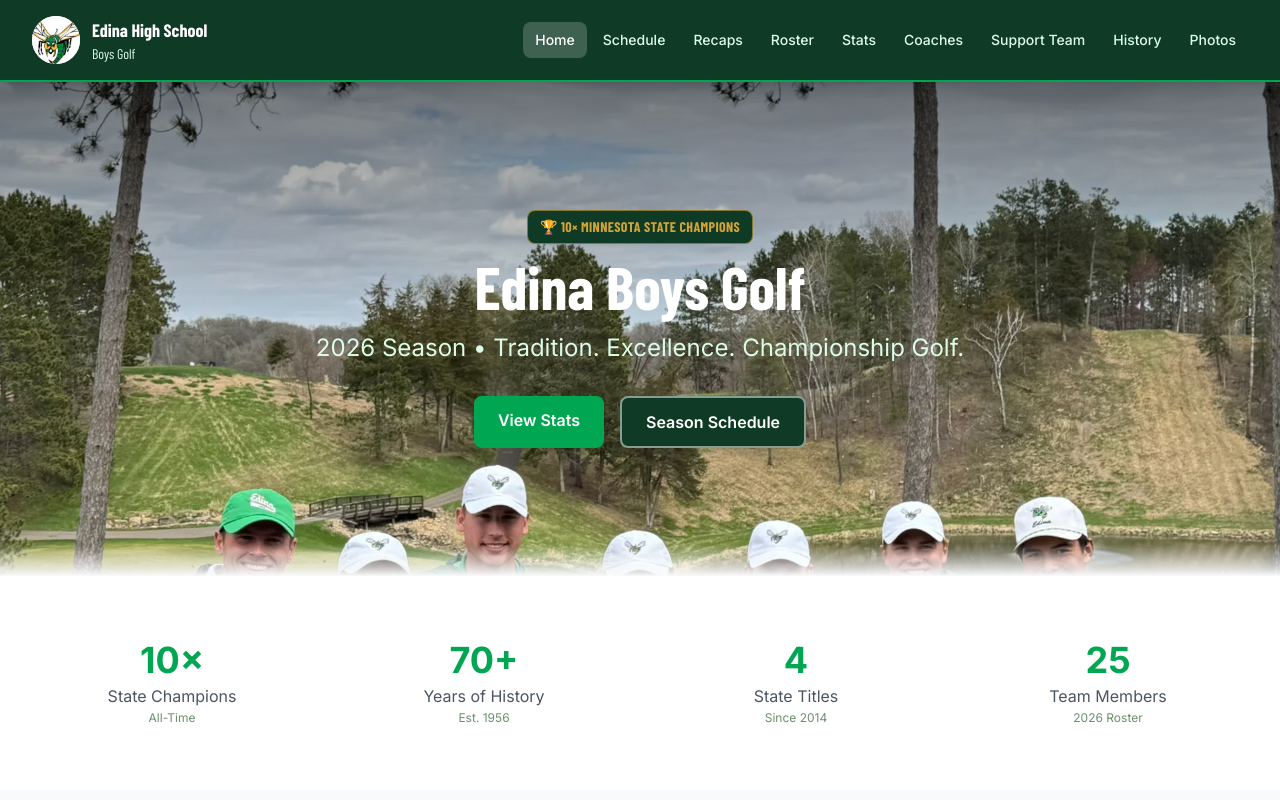
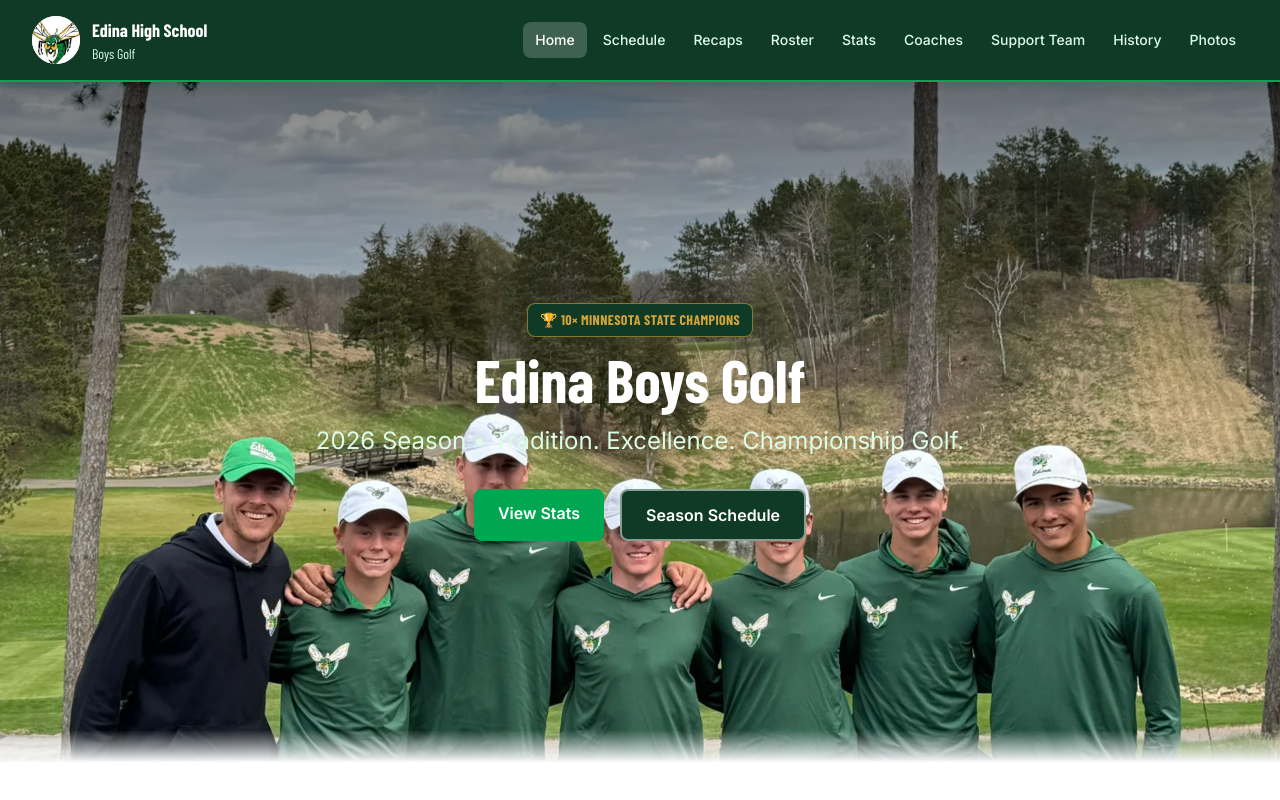
Before and after one commit to rlarson12/edina-golf-website, a React (Vite) app: page / in a window 1280 px wide. Shown: the top 800 px of the page. Built offline with nearby package versions, Linux system fonts and the light colour scheme; a web font is replaced by a local one.

Commit message:
Hero: 50% 60% position, min-h 680px desktop, comment added — aspect-ratio fix, do not reduce height

```diff
--- a/public/version.json
+++ b/public/version.json
@@ -1 +1 @@
-{"buildTime":1776401526626}
+{"buildTime":1776401785712}
--- a/src/pages/Home.jsx
+++ b/src/pages/Home.jsx
@@ -177,11 +177,12 @@ function Home() {
         {/* Background Image */}
         <div
           className="absolute inset-0 bg-cover"
-          style={{ backgroundImage: "url('/images/unnamed.webp')", backgroundPosition: 'center 25%' }}
+          style={{ backgroundImage: "url('/images/unnamed.webp')", backgroundPosition: 'center 60%' }}
         ></div>
         {/* Dark gradient — top for text legibility, bottom edge only for transition */}
         <div className="absolute inset-0 bg-gradient-to-b from-black/50 via-transparent to-transparent" />
-        <div className="relative max-w-7xl mx-auto px-4 sm:px-6 lg:px-8 py-16 md:py-24 lg:py-32">
+        {/* NOTE: Hero is aspect-ratio sensitive — source photo is 4:3. Min-height set to ~680px on desktop so background-position is not load-bearing. Do not reduce hero height or the crop will break. */}
+        <div className="relative max-w-7xl mx-auto px-4 sm:px-6 lg:px-8 py-16 md:py-24 lg:py-32 lg:min-h-[680px] flex flex-col justify-center">
           <div className="text-center">
             {/* Gold state champion eyebrow badge */}
             <div className="inline-flex items-center gap-2 bg-edina-forest border border-edina-gold/60 rounded-lg px-3 py-1.5 mb-3">
```
